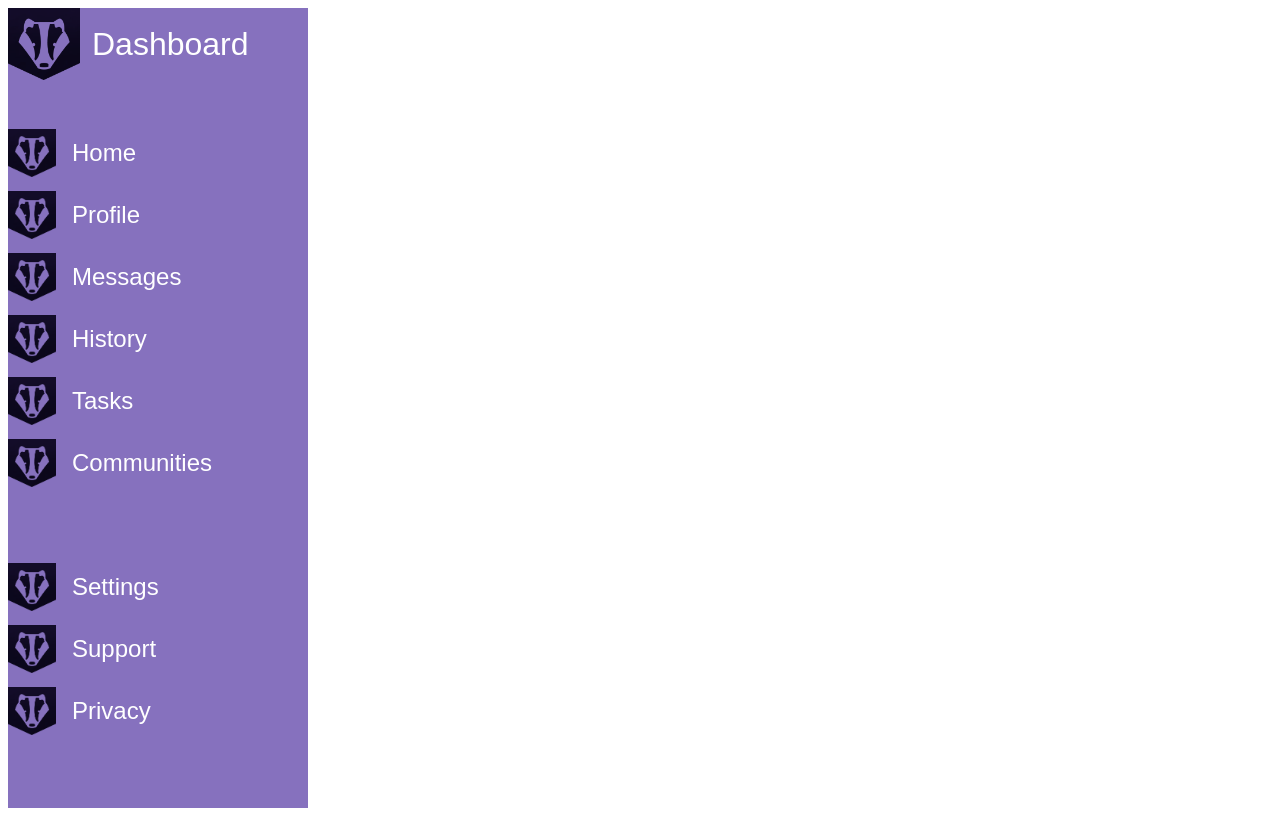
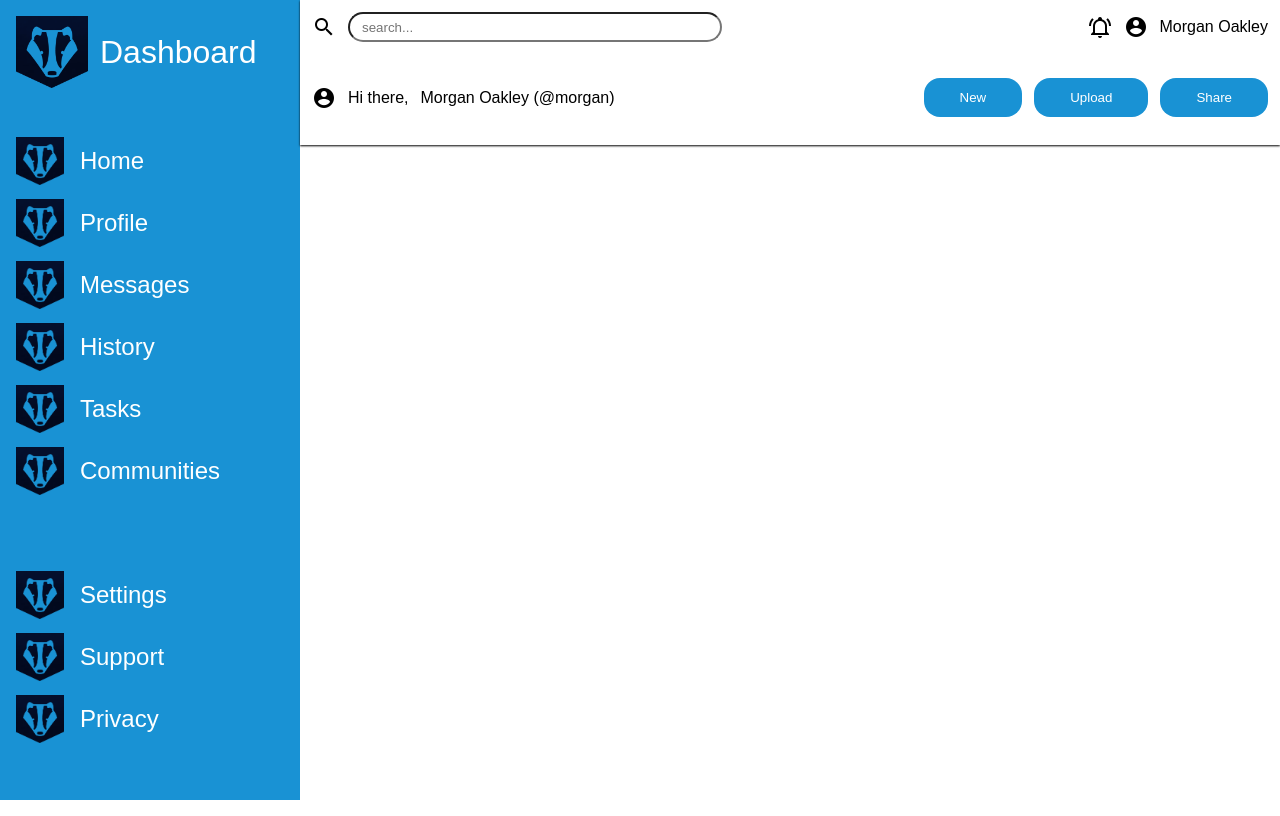
Before and after one commit to cryptovinzon/odin-dashboard, a plain HTML site: page index.html in a window 1280 px wide. Drawn offline with Linux system fonts and the light colour scheme.

Commit message:
added header

```diff
--- a/index.html
+++ b/index.html
@@ -53,7 +53,29 @@
             </a>
         </div>
         <div class="header">
-
+            <div class="header-top">
+                <div class="search-section">
+                    <img src="magnify.png" alt="">
+                    <input type="text" name="" id="searchbar" placeholder="search...">
+                </div>
+                <div class="user-section">
+                    <img src="bell-ring-outline.png" alt="">
+                    <img src="account-circle.png" alt="">
+                    <div>Morgan Oakley</div>
+                </div>
+            </div>
+            <div class="header-bottom">
+                <div class="profile-section">
+                    <img src="account-circle.png" alt="">
+                    <div class="greeting">Hi there,</div>
+                    <div>Morgan Oakley (@morgan)</div>
+                </div>
+                <div class="button-section">
+                    <button>New</button>
+                    <button>Upload</button>
+                    <button>Share</button>
+                </div>
+            </div>
         </div>
     </div>
 </body>
--- a/styles.css
+++ b/styles.css
@@ -1,17 +1,20 @@
-html {
+body {
     font-family: Arial, Helvetica, sans-serif;
+    margin: 0;
+    padding: 0;
 }
 
 .container {
     display: grid;
     height: 100vh;
-    grid-template-columns: 300px auto;
-    grid-template-rows: 200px 1fr 1fr;
+    grid-template-columns: 300px auto 300px;
+    grid-template-rows: auto 1fr 1fr;
 }
 
 .sidebar {
-    background-color: #8671be;
+    background-color: #1992d4;
     grid-row: 1 / -1;
+    padding: 16px;
 }
 
 .logo-section {
@@ -44,3 +47,41 @@ html {
     mix-blend-mode: multiply;
     padding-right: 16px;
 }
+
+.header {
+    padding: 12px;
+    box-shadow: 0px 1px 2px;
+    grid-column: 2 / -1;
+}
+
+.header-top, .header-bottom {
+    display: flex;
+    justify-content: space-between;
+    align-items: center;
+}
+
+.header-bottom {
+    padding-top: 36px;
+    padding-bottom: 16px;
+}
+
+.search-section, .user-section, .profile-section, .button-section {
+    display: flex;
+    align-items: center;
+    column-gap: 12px;
+}
+
+#searchbar {
+    padding-left: 12px;
+    border-radius: 16px;
+    width: 48ch;
+    height: 24px;
+}
+
+button {
+    background-color: #1992d4;
+    border-radius: 16px;
+    border: none;
+    padding: 12px 36px;
+    color: white;
+}
```
Also changed, not shown: account-circle.png (added), bell-ring-outline.png (added), magnify.png (added).
